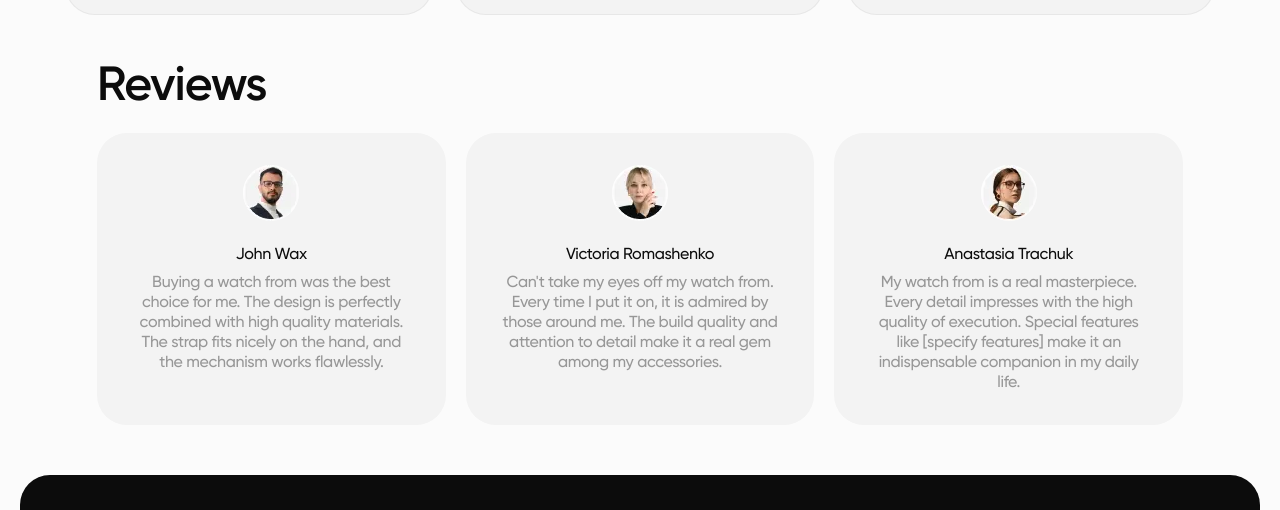
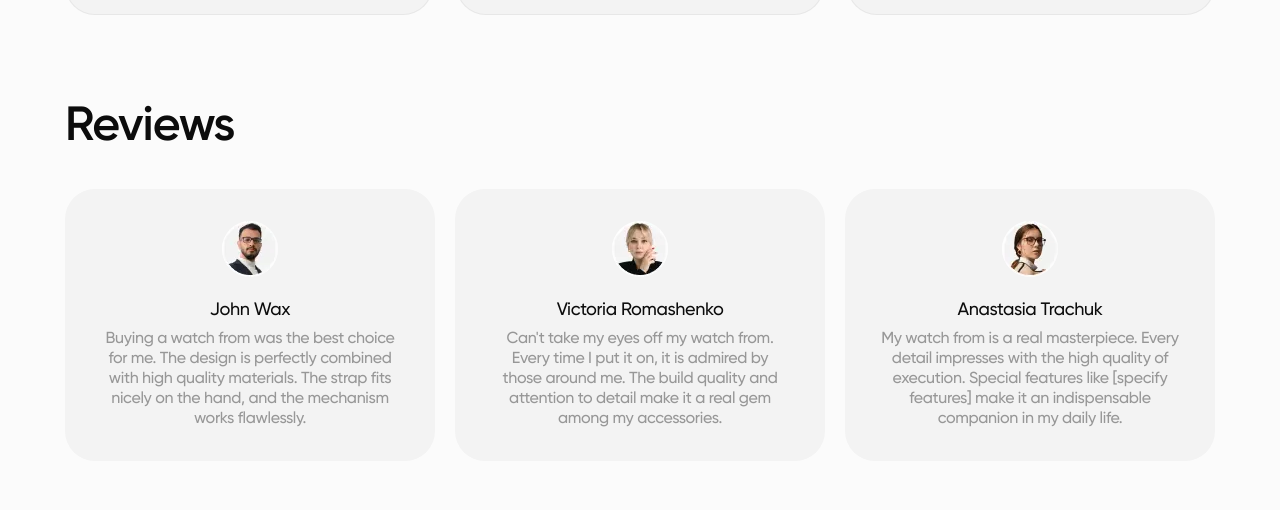
Before and after one commit to tamila-yefimenko/Team-project-05, a website built with Vite: page src/index.html in a window 1280 px wide. Shown: the part 1084-1594 px from the top of the page. Built offline with nearby package versions, Linux system fonts and the light colour scheme; files whose address does not match are found by name.

Commit message:
fixed section

```diff
--- a/src/css/reviews.css
+++ b/src/css/reviews.css
@@ -12,18 +12,36 @@ text-align: left;
     color: #0c0c0c;
     margin-bottom: 24px;
 }
+
 .reviews-list {
-display: flex;
-    gap: 20px;
+    max-width: 100%;
 }
 
 .review-item {
     background-color: #f3f3f3;
     border-radius: 30px;
     padding: 32px 36px;
-    width: 335px;
+}
 
+.reviews-subtitle {
+    font-weight: 500;
+    font-size: 16px;
+    line-height: 1.25;
+    letter-spacing: -0.02em;
+    text-align: center;
+    margin-bottom: 8px;
+    color: #0c0c0c;
 }
+
+.reviews-subtext {
+    font-weight: 500;
+    font-size: 14px;
+    line-height: 1.29;
+    letter-spacing: -0.02em;
+    text-align: center;
+    color: rgba(12, 12, 12, 0.4);
+}
+
 .review-figcaption{
     text-align: center;
 }
@@ -38,23 +56,41 @@ margin-bottom: 24px;
 .victoria{
     display: none;
 }
+
 .anastasia{
     display: none;
 }
+
 @media (min-width: 768px) {
+    .reviews-list {
+        display: flex;
+        gap: 20px;
+    }
+
     .review-item {
-            width: 344px;
+        max-width: 344px;
     }
+
     .reviews-title{
-        font-weight: 600;
         font-size: 48px;
-            line-height: 92%;
-            letter-spacing: -0.02em;
+        line-height: 0.92;
+        margin-bottom: 40px;
+    }
+
+    .reviews-subtitle {
+        font-size: 18px;
+        line-height: 1.1;
+    }
+
+    .reviews-subtext {
+        font-size: 16px;
+        line-height: 1.25;
     }
 
     .victoria {
         display:block;
     }
+
     .reviews {
         padding-top: 40px;
         padding-bottom: 40px;
@@ -62,32 +98,17 @@ margin-bottom: 24px;
 }
 
 @media (min-width: 1280px) {
+
+    .reviews .container {
+        padding-left: 65px;
+        padding-right: 65px;
+    }
+
     .review-item {
-    width: 370px;
+        max-width: 370px;
     }
+
     .anastasia {
         display: block;
     }
-    .reviews {
-        padding-top: 50px;
-        padding-bottom: 50px;
-        padding: 0 65px;
 }
-}
-.reviews-subtitle{
-    font-weight: 500;
-    font-size: 16px;
-    line-height: 125%;
-    letter-spacing: -0.02em;
-    text-align: center;
-    margin-bottom: 8px;
-    color: #0c0c0c;
-}
-.reviews-subtext{
-    font-weight: 500;
-        font-size: 16px;
-        line-height: 125%;
-        letter-spacing: -0.02em;
-        text-align: center;
-        color: rgba(12, 12, 12, 0.4);
-}
--- a/src/partials/reviews.html
+++ b/src/partials/reviews.html
@@ -6,10 +6,10 @@
         <div class="john">
           <img
             class="review-img"
-            src="/images/Other/people-John_Wax-56x56.webp"
+            src="/images/people-John_Wax-56x56.webp"
             srcset="
-              /images/Other/people-John_Wax-56x56.webp    1x,
-              /images/Other/people-John_Wax-56x56-2x.webp 2x
+              /images/people-John_Wax-56x56.webp    1x,
+              /images/people-John_Wax-56x56-2x.webp 2x
             "
             alt="Photo of client 1"
           />
@@ -27,10 +27,10 @@
         <div class="figure">
           <img
             class="review-img"
-            src="/images/Other/people-Victoria_Romashenko-56x56.webp"
+            src="/images/people-Victoria_Romashenko-56x56.webp"
             srcset="
-              /images/Other/people-Victoria_Romashenko-56x56.webp    1x,
-              /images/Other/people-Victoria_Romashenko-56x56-2x.webp 2x
+              /images/people-Victoria_Romashenko-56x56.webp    1x,
+              /images/people-Victoria_Romashenko-56x56-2x.webp 2x
             "
             alt="Photo of client 2"
           />
@@ -50,8 +50,8 @@
             class="review-img"
             src="/images/Other/people-Anastasia_Trachuk-56x56.webp"
             srcset="
-              ../images/Other/people-Anastasia_Trachuk-56x56.webp    1x,
-              ../images/Other/people-Anastasia_Trachuk-56x56-2x.webp 2x
+              /images/people-Anastasia_Trachuk-56x56.webp    1x,
+              /images/people-Anastasia_Trachuk-56x56-2x.webp 2x
             "
             alt="Photo of client 3"
           />
```
Lines whose indentation alone changed are shown as unchanged.
